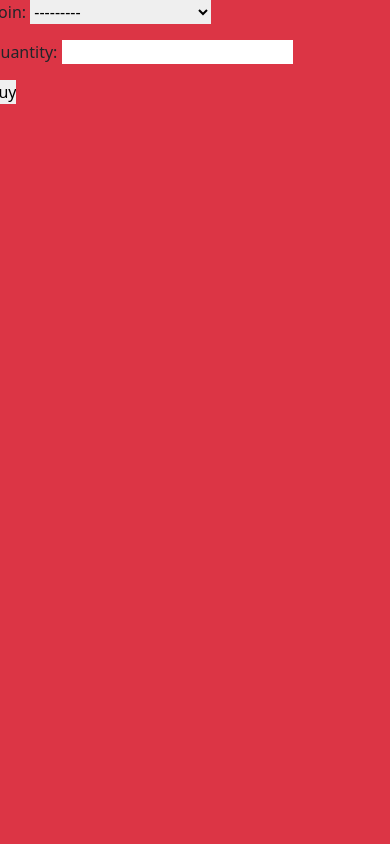
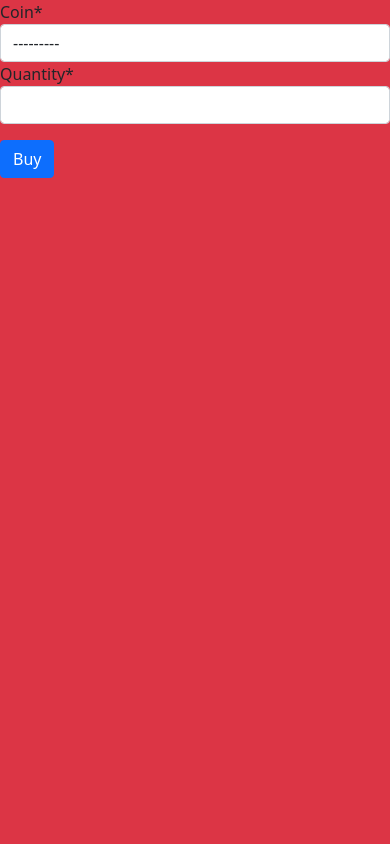
Before and after one commit to edumats/sim-crypto, a Django app: page /buy/ in a window 390 px wide. Shown: the part 56-900 px from the top of the page. Run offline with Django 4.2, Linux system fonts and the light colour scheme; tables that the repository leaves empty hold one stand-in row (values such as "Sample post"); some libraries are stand-ins or nearby versions.

Commit message:
Added crispy forms

```diff
--- a/crypro_simulator/settings.py
+++ b/crypro_simulator/settings.py
@@ -44,6 +44,7 @@
     'allauth.socialaccount',
     'rest_framework',
     'djmoney',
+    'crispy_forms',
     # Local apps
     'accounts.apps.AccountsConfig',
     'portfolio',
@@ -165,3 +166,6 @@
 LOGIN_REDIRECT_URL = 'index'
 # Route name which is redirected after logout
 ACCOUNT_LOGOUT_REDIRECT_URL = 'index'
+
+# Crispy forms configuration
+CRISPY_TEMPLATE_PACK = 'bootstrap4'
--- a/portfolio/templates/portfolio/asset_create_form.html
+++ b/portfolio/templates/portfolio/asset_create_form.html
@@ -1,11 +1,12 @@
 {% extends "portfolio/base.html" %}
+{% load crispy_forms_tags %}
 
 {% block title %}Buy Coins{% endblock %}
 
 {% block content%}
     <form method="post" action="{% url 'buy' %}">
         {% csrf_token %}
-        {{ form.as_p }}
-        <input type="submit" value="Buy">
+        {{ form|crispy }}
+        <input type="submit" class="btn btn-primary mt-3" value="Buy">
     </form>
 {% endblock %}
--- a/portfolio/templates/portfolio/base.html
+++ b/portfolio/templates/portfolio/base.html
@@ -66,7 +66,7 @@
       </div>
       <!-- Content -->
 
-      <div class="col-md-9 bg-danger overflow-auto px-0">
+      <div class="col-md-9 bg-danger">
         {% block content %}
         {% endblock %}
       </div>
```
